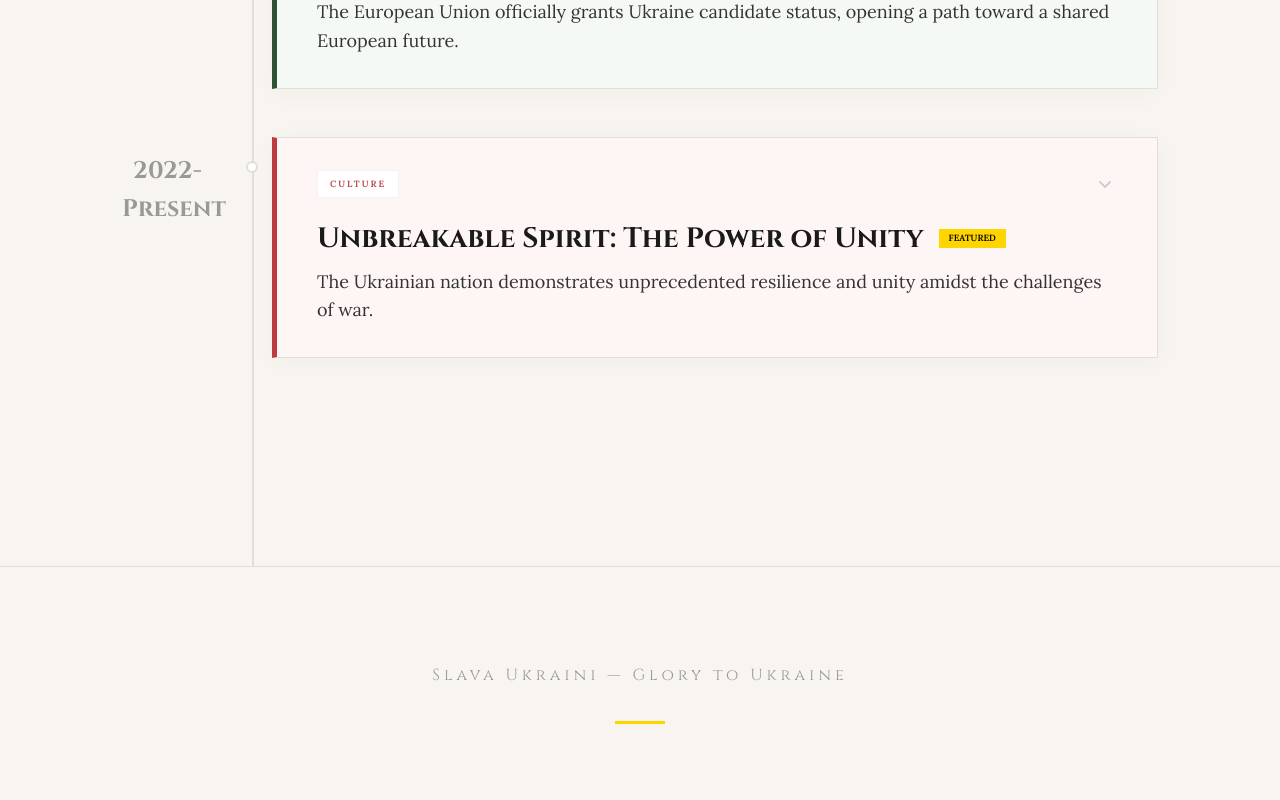
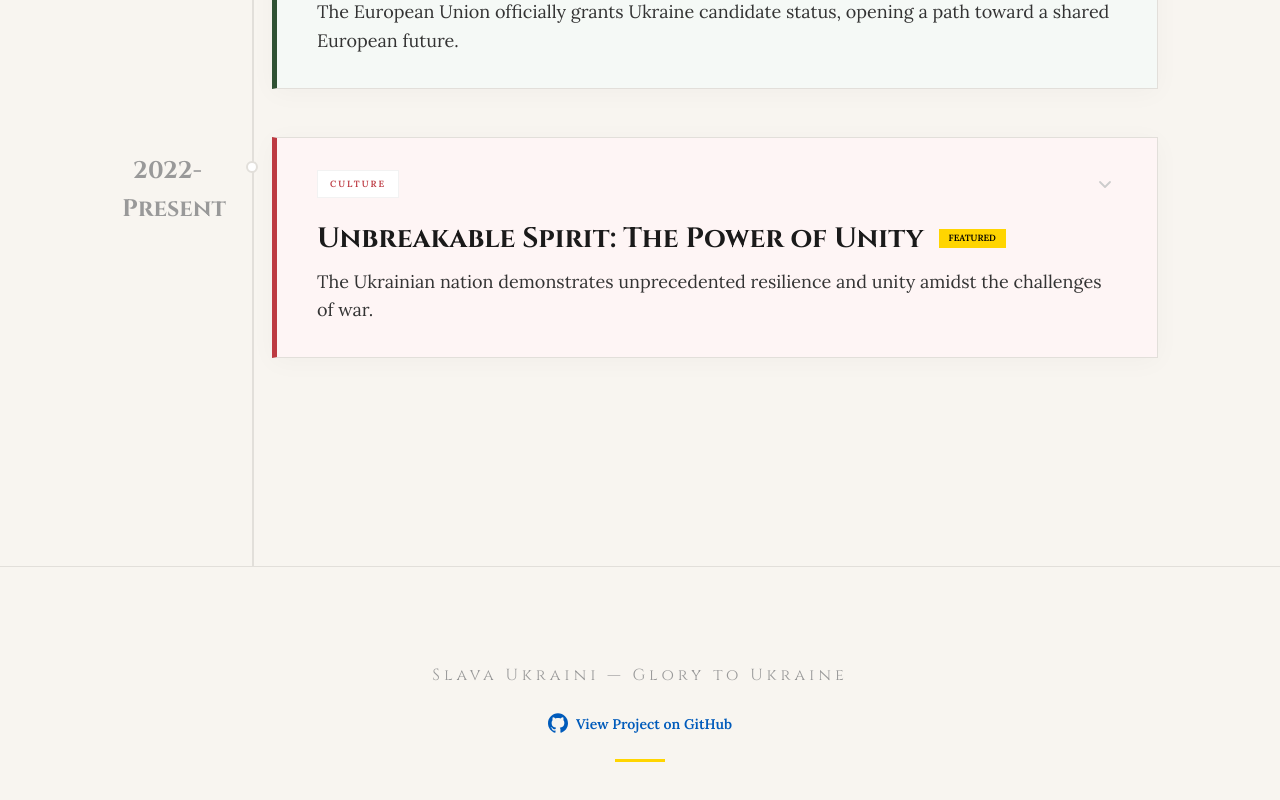
Before and after one commit to rrosatti/ukraine-timeline, a React (Vite) app: page / in a window 1280 px wide. Shown: the part 7304-8104 px from the top of the page. Built offline with nearby package versions, Linux system fonts and the light colour scheme.

Commit message:
feat: add GitHub project link to the footer with icon

```diff
--- a/src/App.css
+++ b/src/App.css
@@ -473,10 +473,31 @@
   text-align: center;
   background: var(--bg-primary);
   border-top: 1px solid var(--timeline-line);
+  display: flex;
+  flex-direction: column;
+  align-items: center;
+  gap: 1.5rem;
+}
+
+.footer-motto {
   color: #999;
   font-family: "Cinzel", serif;
   letter-spacing: 4px;
   font-size: 16px;
+}
+
+.github-link {
+  display: flex;
+  gap: 0.5rem;
+  text-decoration: none;
+  color: var(--ua-blue);
+  font-size: 14px;
+  font-weight: 600;
+  transition: opacity 0.2s;
+}
+
+.github-link:hover {
+  opacity: 0.7;
 }
 
 .footer-bar::after {
@@ -485,7 +506,6 @@
   width: 50px;
   height: 3px;
   background: var(--ua-gold);
-  margin: 2rem auto 0;
 }
 
 @media (max-width: 768px) {
@@ -524,5 +544,6 @@
   .event-lead-stat-value { font-size: 24px; }
   .event-details-list li { font-size: 15px; }
 
-  .footer-bar { padding: 4rem 1.5rem; font-size: 14px; }
+  .footer-bar { padding: 4rem 1.5rem; gap: 1rem; }
+  .footer-motto { font-size: 13px; letter-spacing: 2px; }
 }
--- a/src/App.tsx
+++ b/src/App.tsx
@@ -66,11 +66,7 @@
         currentFilter={currentFilter}
         onFilterChange={setCurrentFilter}
       />
-      <EraJumpNav
-        eras={eras}
-        events={events}
-        currentFilter={currentFilter}
-      />
+      <EraJumpNav eras={eras} events={events} currentFilter={currentFilter} />
       <Timeline
         events={events}
         eras={eras}
@@ -79,7 +75,18 @@
         onToggleExpand={handleToggleExpand}
       />
       <div className="footer-bar">
-        Slava Ukraini — Glory to Ukraine
+        <div className="footer-motto">Slava Ukraini — Glory to Ukraine</div>
+        <a
+          href="https://github.com/rrosatti/ukraine-timeline"
+          target="_blank"
+          rel="noopener noreferrer"
+          className="github-link"
+        >
+          <svg viewBox="0 0 24 24" fill="currentColor" width="20" height="20">
+            <path d="M12 .297c-6.63 0-12 5.373-12 12 0 5.303 3.438 9.8 8.205 11.385.6.082.814-.26.814-.577 0-.285-.01-1.04-.015-2.04-3.338.724-4.042-1.61-4.042-1.61C4.422 18.07 3.633 17.7 3.633 17.7c-1.087-.744.084-.729.084-.729 1.205.084 1.838 1.236 1.838 1.236 1.07 1.835 2.809 1.305 3.495.998.108-.776.417-1.305.76-1.605-2.665-.3-5.466-1.332-5.466-5.93 0-1.31.465-2.38 1.235-3.22-.135-.303-.54-1.523.105-3.176 0 0 1.005-.322 3.3 1.23.96-.267 1.98-.399 3-.405 1.02.006 2.04.138 3 .405 2.28-1.552 3.285-1.23 3.285-1.23.645 1.653.24 2.873.12 3.176.765.84 1.23 1.91 1.23 3.22 0 4.61-2.805 5.625-5.475 5.92.42.36.81 1.096.81 2.22 0 1.606-.015 2.896-.015 3.286 0 .315.21.69.825.57C20.565 22.092 24 17.592 24 12.297c0-6.627-5.373-12-12-12" />
+          </svg>
+          View Project on GitHub
+        </a>
       </div>
     </div>
   );
```
